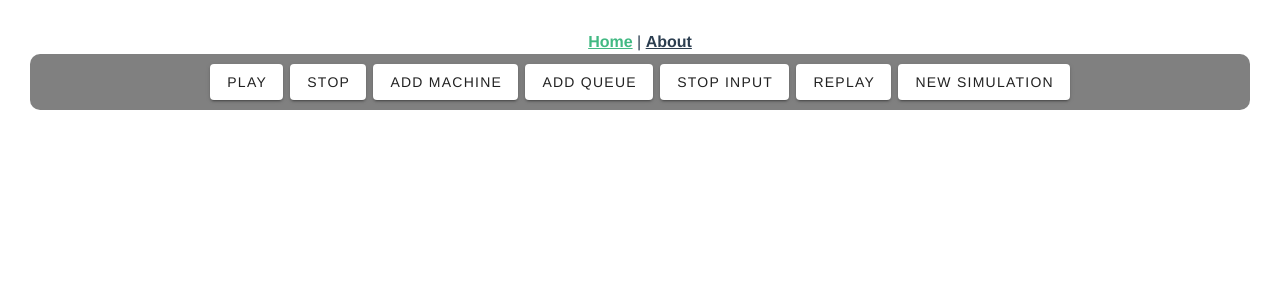
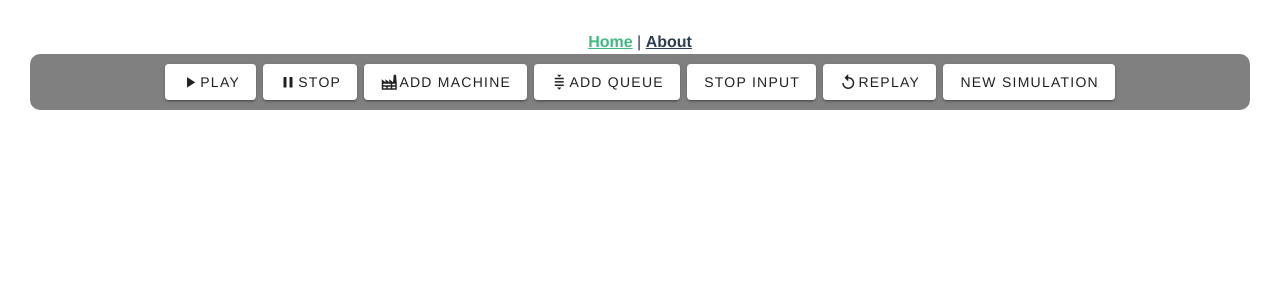
Before and after one commit to abdelrahmanbassam/Producer-Simulation, a Vue app in the folder frontend/: page / in a window 1280 px wide. Shown: the top 300 px of the page. Built offline with nearby package versions, Linux system fonts and the light colour scheme.

Commit message:
taskBar icons

```diff
--- a/frontend/src/components/taskBar.vue
+++ b/frontend/src/components/taskBar.vue
@@ -1,6 +1,7 @@
 <template>
   <div class="hello">
     <v-btn class="btn" v-for="(but,index) in buttons" :key="index" @click="handleclick(index)" :class="{ 'clicked': clickedButton === index }">
+      <v-icon v-if="icons[index]!==''">{{ icons[index] }}</v-icon>
       {{ but }}</v-btn>
   </div>
 </template>
@@ -13,6 +14,7 @@ export default {
   data(){
     return{
     buttons:["play","Stop","Add Machine","Add Queue","Stop input","Replay", "New Simulation"],
+    icons:["mdi-play","mdi-pause",'mdi-factory','mdi-queue-first-in-last-out','','mdi-replay',''],
     clickedButton:null
     }
   },
@@ -75,7 +77,7 @@ export default {
 <style scoped>
 .hello{
   display: flex;
-  flex-wrap: wrap; /* Allow buttons to wrap to the next line if necessary */
+  flex-wrap: wrap;
   justify-content: center;
   height: 7vh;
   width: auto;
--- a/frontend/src/main.js
+++ b/frontend/src/main.js
@@ -6,6 +6,7 @@ import 'vuetify/styles'
 import { createVuetify } from 'vuetify'
 import * as components from 'vuetify/components'
 import * as directives from 'vuetify/directives'
+import '@mdi/font/css/materialdesignicons.min.css'
 
 const vuetify = createVuetify({
   components,
```
